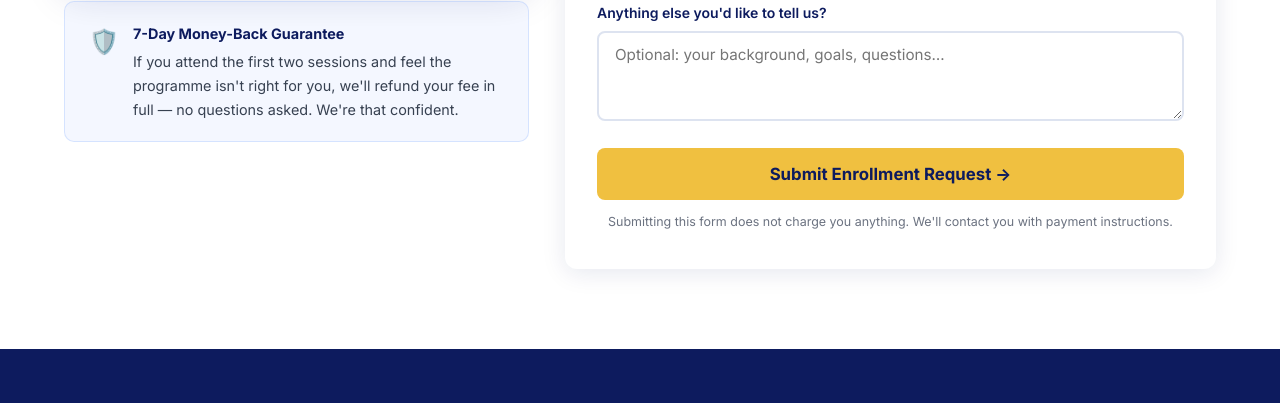
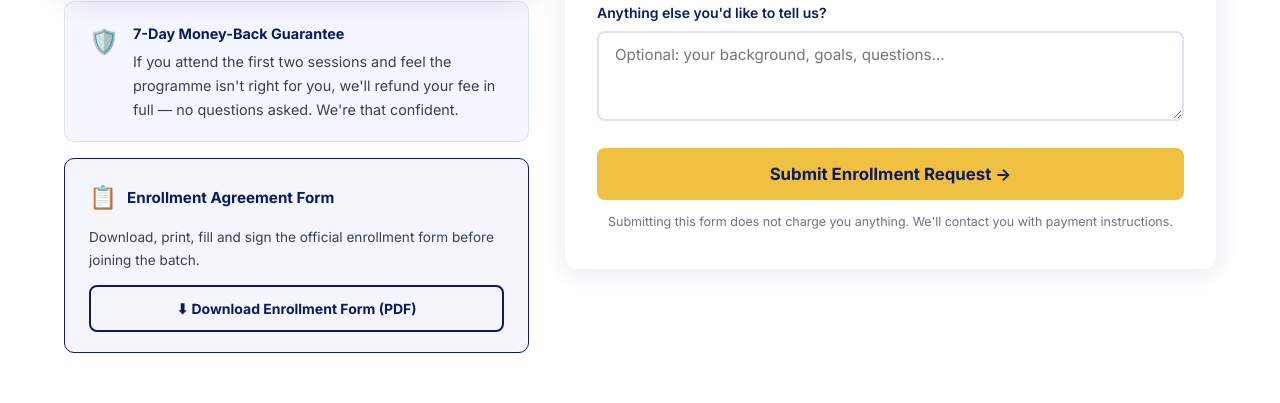
Before and after one commit to emailboxforharish/campustoai, a plain HTML site: page enroll.html in a window 1280 px wide. Shown: the part 3192-3595 px from the top of the page. Drawn offline with Linux system fonts and the light colour scheme.

Commit message:
Add files via upload
enrollment form

```diff
--- a/enroll.html
+++ b/enroll.html
@@ -208,6 +208,18 @@
           <p><strong style="color:var(--blue);display:block;margin-bottom:4px;">7-Day Money-Back Guarantee</strong>
           If you attend the first two sessions and feel the programme isn't right for you, we'll refund your fee in full — no questions asked. We're that confident.</p>
         </div>
+
+        <div class="refund-note" style="margin-top:16px;background:#f4f6fb;border:1.5px solid var(--blue);flex-direction:column;gap:10px;">
+          <div style="display:flex;align-items:center;gap:10px;">
+            <span style="font-size:1.4rem;">📋</span>
+            <strong style="color:var(--blue);font-size:.95rem;">Enrollment Agreement Form</strong>
+          </div>
+          <p style="font-size:.85rem;color:#374151;margin:0;">Download, print, fill and sign the official enrollment form before joining the batch.</p>
+          <a href="../docs/enrollment-form.html?download" target="_blank"
+             class="btn btn-outline-blue btn-sm" style="width:100%;justify-content:center;margin-top:4px;">
+            ⬇ Download Enrollment Form (PDF)
+          </a>
+        </div>
       </div>
 
       <!-- Enrollment Form -->
```
